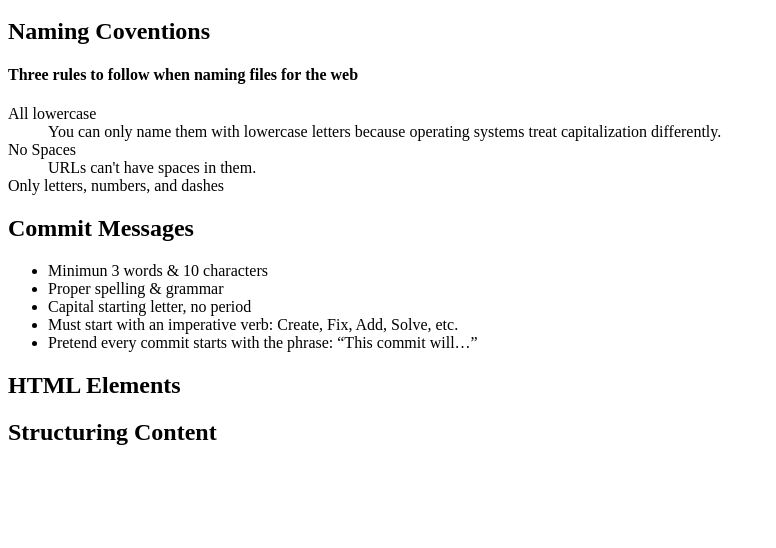
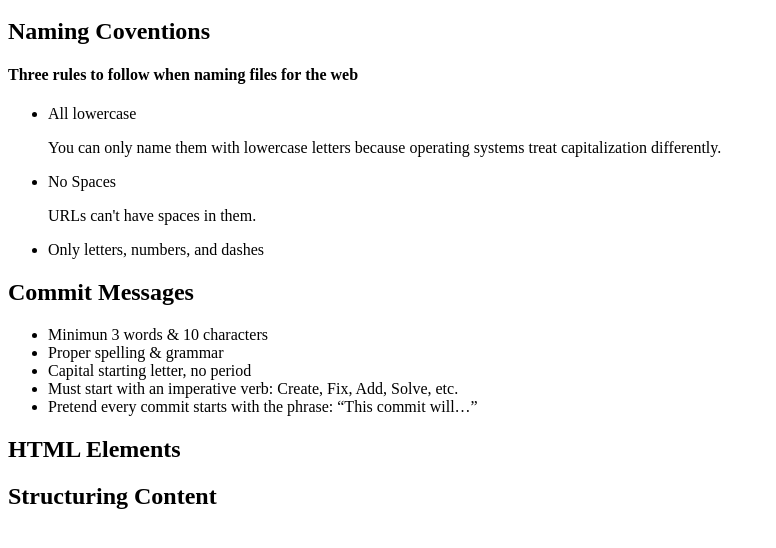
Before and after one commit to mart1349/reference-site, a plain HTML site: page index.html in a window 1280 px wide. Shown: the part 136-684 px from the top of the page, without its empty margins (0-776 px from the left). Drawn offline with Linux system fonts and the light colour scheme.

Commit message:
Update index.html

```diff
--- a/index.html
+++ b/index.html
@@ -22,13 +22,13 @@
         <section id="naming-coventions">
             <h2> Naming Coventions </h2>
             <h4>Three rules to follow when naming files for the web</h4>
-                <dl>
-                    <dt>All lowercase</dt>
-                        <dd>You can only name them with lowercase letters because operating systems treat capitalization differently.</dd>
-                    <dt>No Spaces</dt>
-                        <dd>URLs can't have spaces in them.</dd>
-                    <dt>Only letters, numbers, and dashes</dt>
-                </dl>
+                <ul>
+                    <li>All lowercase</li>
+                        <p>You can only name them with lowercase letters because operating systems treat capitalization differently.</p>
+                    <li>No Spaces</li>
+                        <p>URLs can't have spaces in them.</p>
+                    <li>Only letters, numbers, and dashes</li>
+                </ul>
         </section>
 
         <section id="commit-messages">
```
